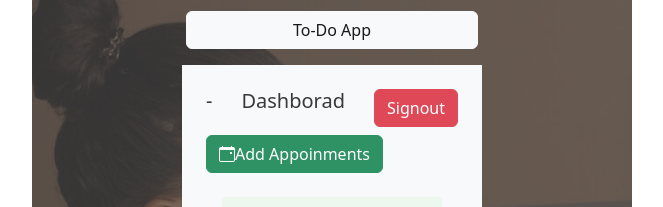
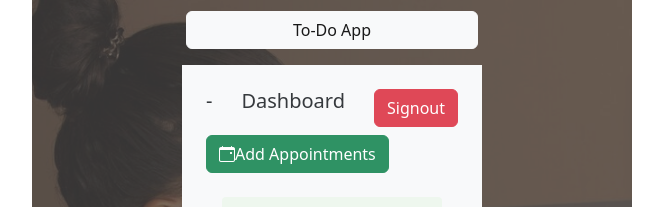
Before and after one commit to krushnachandranayak/to-do-app, a React (Create React App) app: page /dashborad in a window 1280 px wide. Shown: the top 207 px of the page, without its empty margins (308-971 px from the left). Built offline with nearby package versions, Linux system fonts and the light colour scheme; no server answers.

Commit message:
fix Netlify eslint error logs

```diff
--- a/src/TODO/ToDoLogin.jsx
+++ b/src/TODO/ToDoLogin.jsx
@@ -8,7 +8,7 @@ export function ToDoLogin() {
     let navigate = useNavigate();
 
 
-    const [cookies, setCookie, removeCookie] = useCookies(['userid']);
+    const [, setCookie] = useCookies(['userid']);
 
     const formik = useFormik({
         initialValues: {
--- a/src/TODO/add-appoints.jsx
+++ b/src/TODO/add-appoints.jsx
@@ -1,13 +1,13 @@
 import axios from "axios"
 import { useFormik } from "formik"
-import { param } from "jquery";
+// Removed unused import
 import {useCookies } from "react-cookie"
 import { Link, useNavigate } from "react-router-dom"
 import * as yup from "yup";
 
 export function AddAppointment() {
     let navigate=useNavigate();
-    const[cookies,removeCookie]=useCookies(['userid'])
+    const [cookies] = useCookies(['userid']); // Removed unused variable 'removeCookie'
     const formik=useFormik({
         initialValues:{
             title:'',
--- a/src/TODO/todo-index.jsx
+++ b/src/TODO/todo-index.jsx
@@ -3,7 +3,7 @@ import "./todo-index.css"
 import { ToDoHome } from "./ToDoHome"
 import { ToDoRegister } from "./ToDoRegister"
 import { ToDoLogin } from "./ToDoLogin"
-import { UserDashborad } from "./user-dashboard"
+import { UserDashboard } from "./user-dashboard"
 import { AddAppointment } from "./add-appoints"
 import { DeleteAppointment } from "./delete-appointments"
 import { EditAppointment } from "./edit-appointments"
@@ -21,7 +21,7 @@ export function ToDoIndex() {
                                 <Route path="/" element={<ToDoHome />}></Route>
                                 <Route path="register" element={<ToDoRegister />}></Route>
                                 <Route path="login" element={<ToDoLogin />}></Route>
-                                <Route path="dashborad" element={<UserDashborad/>}></Route>
+                                <Route path="dashborad" element={<UserDashboard/>}></Route>
                                 <Route path="add-appointment" element={<AddAppointment/>}></Route>
                                 <Route path="delete-appoinment/:id" element={<DeleteAppointment/>}></Route>
                                 <Route path="edit-appoinment/:id" element={<EditAppointment/>}></Route>
--- a/src/TODO/user-dashboard.jsx
+++ b/src/TODO/user-dashboard.jsx
@@ -1,44 +1,52 @@
 import { Alert, AlertTitle } from "@mui/material";
 import axios from "axios";
-import { param } from "jquery";
 import { useEffect, useState } from "react";
 import { useCookies } from "react-cookie";
-import { Link, useNavigate} from "react-router-dom";
+import { Link, useNavigate } from "react-router-dom";
 
-export function UserDashborad() {
+export function UserDashboard() {
+    const [cookies, removeCookie] = useCookies(['userid']);
+    let navigate = useNavigate();
+    const [appointments, setAppointments] = useState([{ id: 0, title: '', date: '', userid: '' }]);
 
-    const [cookies,removeCookie] = useCookies(['userid']);
-    let navigate=useNavigate();
-    const [appoinments, setAppoinments] = useState([{ id: 0, title: '', date: '', userid: '' }])
     useEffect(() => {
-        axios.get(`https://to-do-json-server.onrender.com/appoinments`)
-            .then(response => {
-                let user_appointments = response.data.filter(appoinment => appoinment.userid === cookies['userid']);
-                setAppoinments(user_appointments)
-            })
-    },[param.id]);
-    function handleSignout(){
+        if (cookies['userid']) {
+            axios.get(`https://to-do-json-server.onrender.com/appoinments`)
+                .then(response => {
+                    let userAppointments = response.data.filter(appointment => appointment.userid === cookies['userid']);
+                    setAppointments(userAppointments);
+                })
+                .catch(error => console.error("Error fetching appointments:", error));
+        }
+    }, [cookies]);
+
+    function handleSignout() {
         removeCookie('userid');
         navigate('/');
     }
+
     return (
         <div className="container bg-light w-50 p-4">
-            <h5 className="d-flex justify-content-between"><span>{cookies['userid']}-</span><span>Dashborad</span><span><button className="btn btn-danger" onClick={handleSignout} >Signout</button></span></h5>
-            <Link to="/add-appointment" className="btn btn-success bi bi-calendar-event">Add Appoinments</Link>
+            <h5 className="d-flex justify-content-between">
+                <span>{cookies['userid']} - </span>
+                <span>Dashboard</span>
+                <span><button className="btn btn-danger" onClick={handleSignout}>Signout</button></span>
+            </h5>
+            <Link to="/add-appointment" className="btn btn-success bi bi-calendar-event">Add Appointments</Link>
             <div className="mt-2 overflow-auto" style={{ height: '300px' }}>
                 {
-                    appoinments.map(appoinment =>
-                        <Alert className="m-3">
-                            <AlertTitle>{appoinment.title}</AlertTitle>
-                            <p className="text-primary">{appoinment.date}</p>
+                    appointments.map(appointment =>
+                        <Alert className="m-3" key={appointment.id}>
+                            <AlertTitle>{appointment.title}</AlertTitle>
+                            <p className="text-primary">{appointment.date}</p>
                             <div>
-                                <Link className="bi bi-pen-fill btn btn-warning" to={`/edit-appoinment/${appoinment.id}`}/>
-                                <Link className="bi bi-trash-fill btn btn-danger mx-2" to={`/delete-appoinment/${appoinment.id}`}/>
+                                <Link className="bi bi-pen-fill btn btn-warning" to={`/edit-appointment/${appointment.id}`} />
+                                <Link className="bi bi-trash-fill btn btn-danger mx-2" to={`/delete-appointment/${appointment.id}`} />
                             </div>
                         </Alert>
                     )
                 }
             </div>
         </div>
-    )
+    );
 }
```
